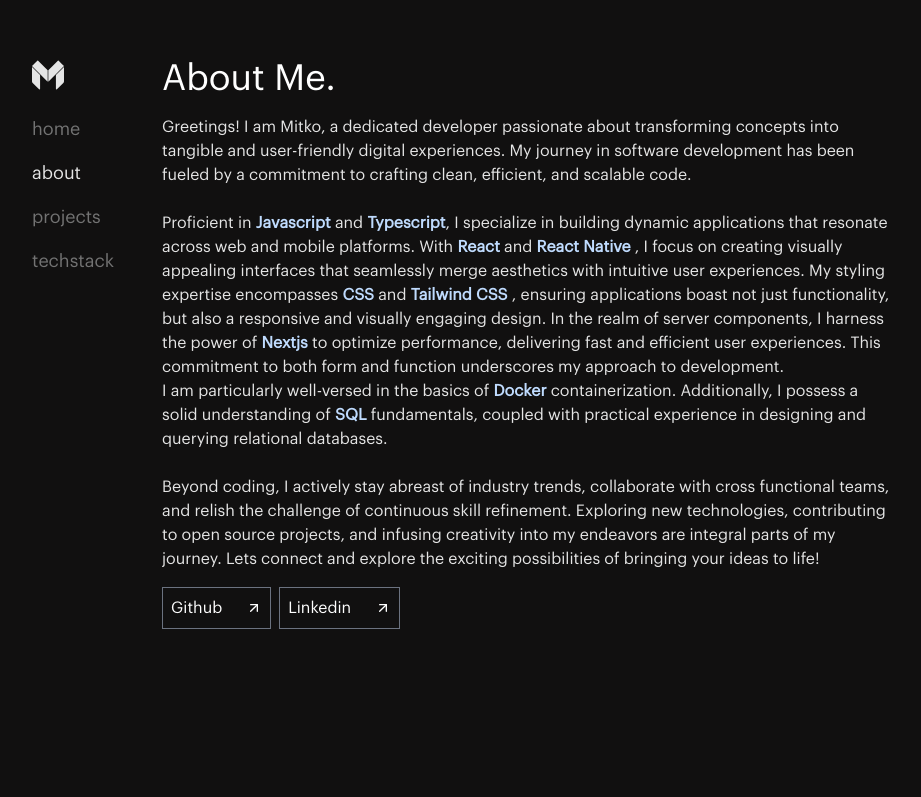
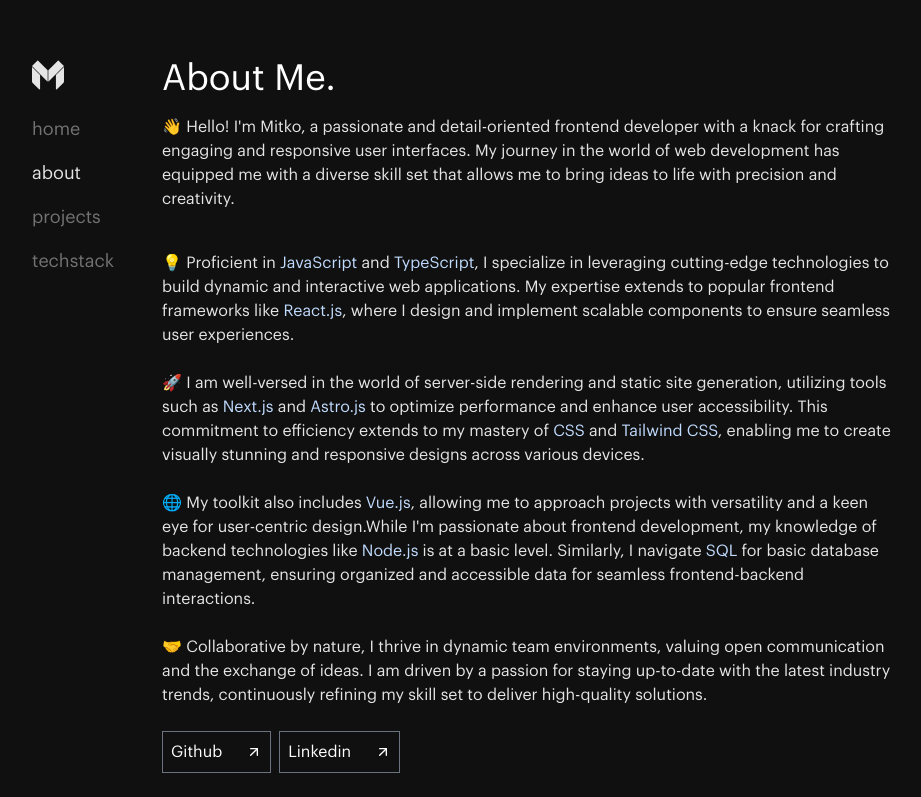
Before and after one commit to devemit/next14-portfolio, a Next.js app: page /about in a window 1280 px wide. Shown: the part 117-914 px from the top of the page, without its empty margins (176-1097 px from the left). Before the commit the page ends 800 px from the top, so only its background shows below. Built offline with nearby package versions, Linux system fonts and the light colour scheme.

Commit message:
Changed the about me section

```diff
--- a/app/(routes)/about/page.tsx
+++ b/app/(routes)/about/page.tsx
@@ -10,37 +10,46 @@ export default function About() {
     <section>
       <h1 className='text-white text-4xl'>About Me.</h1>
       <p className='my-4 text-[#E5E5E5]'>
-        Greetings! I am Mitko, a dedicated developer passionate about transforming concepts into
-        tangible and user-friendly digital experiences. My journey in software development has been
-        fueled by a commitment to crafting clean, efficient, and scalable code.
-        <br />
-        <br /> Proficient in
-        <span className='text-blue-200 font-extrabold '> Javascript</span> and{' '}
-        <span className='text-blue-200 font-extrabold '> Typescript</span>, I specialize in building
-        dynamic applications that resonate across web and mobile platforms. With{' '}
-        <span className='text-blue-200 font-extrabold '> React</span> and{' '}
-        <span className='text-blue-200 font-extrabold '> React Native </span>, I focus on creating
-        visually appealing interfaces that seamlessly merge aesthetics with intuitive user
-        experiences. My styling expertise encompasses{' '}
-        <span className='text-blue-200 font-extrabold '> CSS </span> and{' '}
-        <span className='text-blue-200 font-extrabold '> Tailwind CSS </span>, ensuring applications
-        boast not just functionality, but also a responsive and visually engaging design. In the
-        realm of server components, I harness the power of{' '}
-        <span className='text-blue-200 font-extrabold '> Nextjs </span>
-        to optimize performance, delivering fast and efficient user experiences. This commitment to
-        both form and function underscores my approach to development.
-        <br />I am particularly well-versed in the basics of{' '}
-        <span className='text-blue-200 font-extrabold '>Docker </span> containerization.
-        Additionally, I possess a solid understanding of{' '}
-        <span className='text-blue-200 font-extrabold '>SQL </span> fundamentals, coupled with
-        practical experience in designing and querying relational databases.
-        <br />
-        <br /> Beyond coding, I actively stay abreast of industry trends, collaborate with cross
-        functional teams, and relish the challenge of continuous skill refinement. Exploring new
-        technologies, contributing to open source projects, and infusing creativity into my
-        endeavors are integral parts of my journey. Lets connect and explore the exciting
-        possibilities of bringing your ideas to life!
+        👋 Hello! I'm Mitko, a passionate and detail-oriented frontend developer with a knack for
+        crafting engaging and responsive user interfaces. My journey in the world of web development
+        has equipped me with a diverse skill set that allows me to bring ideas to life with
+        precision and creativity.
       </p>
+      <br />
+      <p className=' text-[#E5E5E5]'>
+        💡 Proficient in <span className='text-blue-200'>JavaScript</span> and{' '}
+        <span className='text-blue-200'> TypeScript</span>, I specialize in leveraging cutting-edge
+        technologies to build dynamic and interactive web applications. My expertise extends to
+        popular frontend frameworks like <span className='text-blue-200'> React.js</span>, where I
+        design and implement scalable components to ensure seamless user experiences.
+      </p>
+      <br />
+      <p className=' text-[#E5E5E5]'>
+        🚀 I am well-versed in the world of server-side rendering and static site generation,
+        utilizing tools such as <span className='text-blue-200'> Next.js</span> and{' '}
+        <span className='text-blue-200'>Astro.js</span> to optimize performance and enhance user
+        accessibility. This commitment to efficiency extends to my mastery of{' '}
+        <span className='text-blue-200'>CSS</span> and{' '}
+        <span className='text-blue-200'>Tailwind CSS</span>, enabling me to create visually stunning
+        and responsive designs across various devices.
+      </p>
+      <br />
+      <p className=' text-[#E5E5E5]'>
+        🌐 My toolkit also includes <span className='text-blue-200'> Vue.js</span>, allowing me to
+        approach projects with versatility and a keen eye for user-centric design.While I'm
+        passionate about frontend development, my knowledge of backend technologies like{' '}
+        <span className='text-blue-200'>Node.js</span> is at a basic level. Similarly, I navigate
+        <span className='text-blue-200'> SQL</span> for basic database management, ensuring
+        organized and accessible data for seamless frontend-backend interactions.
+      </p>
+      <br />
+      <p className=' text-[#E5E5E5]'>
+        🤝 Collaborative by nature, I thrive in dynamic team environments, valuing open
+        communication and the exchange of ideas. I am driven by a passion for staying up-to-date
+        with the latest industry trends, continuously refining my skill set to deliver high-quality
+        solutions.
+      </p>
+      <br />
       <div className='flex gap-2'>
         <Button to={'https://github.com/devemit'}>Github</Button>
         <Button to={'https://www.linkedin.com/in/mitko-iliev/'}>Linkedin</Button>
```
